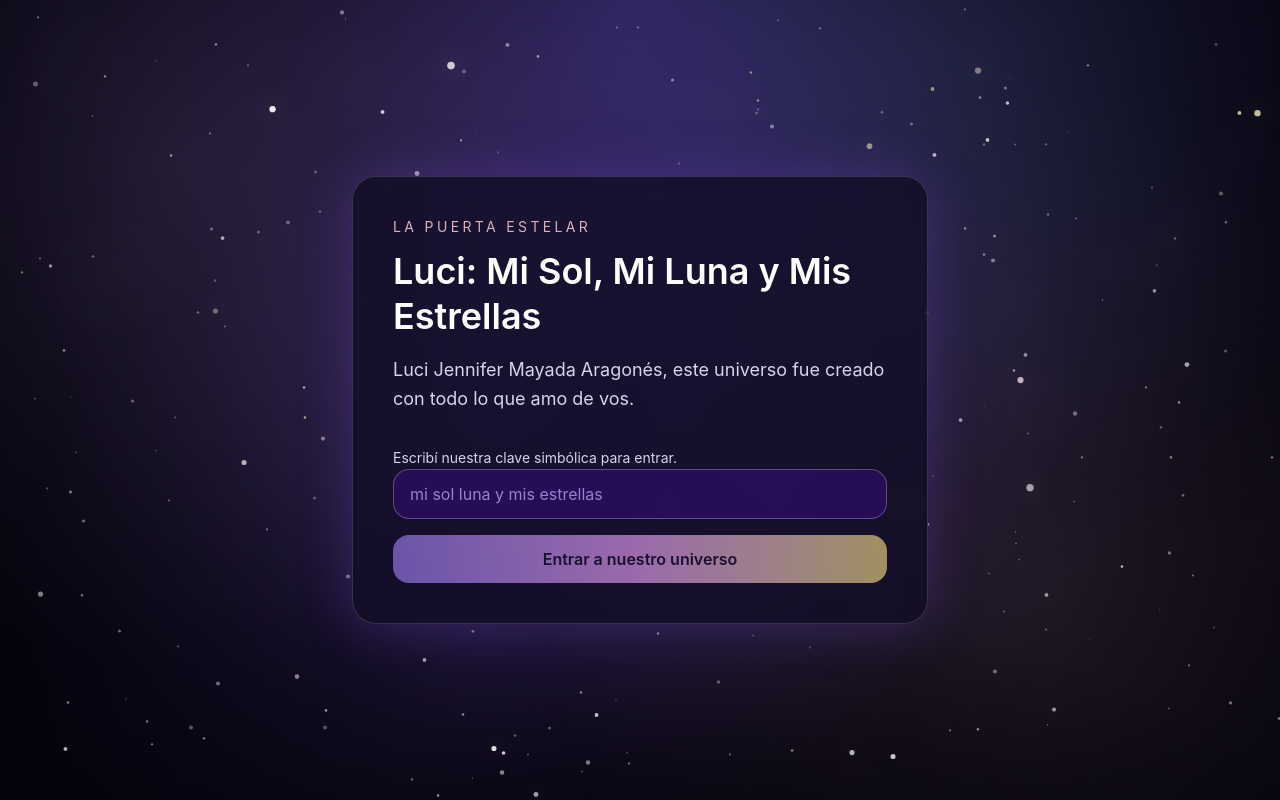
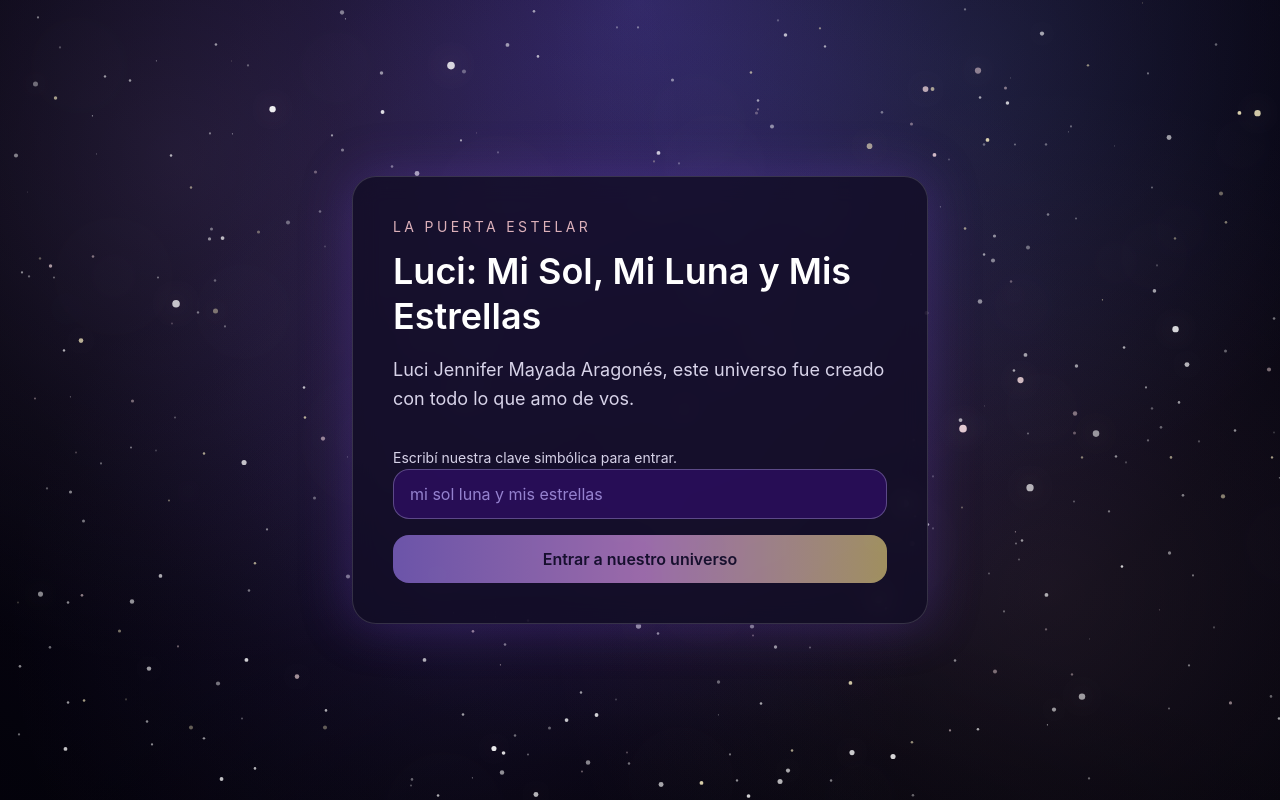
Before and after one commit to Daegon13/luci-universo, a Next.js app: page / in a window 1280 px wide. Built offline with nearby package versions, Linux system fonts and the light colour scheme.

Commit message:
Boost star density and reduce overlay wash for visible cosmic background

```diff
--- a/src/components/ConstellationTimeline.tsx
+++ b/src/components/ConstellationTimeline.tsx
@@ -17,7 +17,7 @@ export function ConstellationTimeline({ sections, visitedSections, isSecretUnloc
 
   return (
     <>
-      <div className="relative mt-6 hidden min-h-[40rem] overflow-hidden rounded-3xl border border-violet-200/15 bg-[#0e0a20]/46 lg:block">
+      <div className="relative mt-6 hidden min-h-[40rem] overflow-hidden rounded-3xl border border-violet-200/15 bg-[#0e0a20]/26 lg:block">
         <ConstellationLines sections={sections} />
         {sections.map((section) => (
           <ConstellationStar
--- a/src/components/GalaxyMap.tsx
+++ b/src/components/GalaxyMap.tsx
@@ -47,8 +47,8 @@ export function GalaxyMap() {
   };
 
   return (
-    <section className="relative z-10 mx-auto w-full max-w-6xl overflow-hidden rounded-3xl border border-violet-100/20 bg-[#0f0b22]/52 p-5 pb-24 shadow-[0_0_45px_rgba(121,82,212,0.32)] backdrop-blur-md sm:p-8 sm:pb-24 lg:p-10">
-      <div className="pointer-events-none absolute inset-0 bg-[radial-gradient(circle_at_20%_15%,rgba(167,139,250,0.12),transparent_44%),radial-gradient(circle_at_80%_80%,rgba(251,191,180,0.1),transparent_48%)]" />
+    <section className="relative z-10 mx-auto w-full max-w-6xl overflow-hidden rounded-3xl border border-violet-100/20 bg-[#0f0b22]/36 p-5 pb-24 shadow-[0_0_45px_rgba(121,82,212,0.32)] backdrop-blur-md sm:p-8 sm:pb-24 lg:p-10">
+      <div className="pointer-events-none absolute inset-0 bg-[radial-gradient(circle_at_20%_15%,rgba(167,139,250,0.06),transparent_48%),radial-gradient(circle_at_80%_80%,rgba(251,191,180,0.05),transparent_54%)]" />
       <p className="relative text-xs uppercase tracking-[0.2em] text-violet-200/85">Nuestro universo</p>
       <h2 className="relative mt-2 text-2xl font-semibold text-white sm:text-3xl lg:text-4xl">Recorré la constelación del tiempo</h2>
       <p className="relative mt-3 max-w-2xl text-sm text-violet-100/85 sm:text-base">
--- a/src/components/NebulaGlow.tsx
+++ b/src/components/NebulaGlow.tsx
@@ -1,10 +1,10 @@
 export function NebulaGlow() {
   return (
     <>
-      <div className="absolute inset-0 bg-[radial-gradient(circle_at_14%_20%,rgba(233,189,255,0.16),transparent_40%),radial-gradient(circle_at_76%_8%,rgba(140,206,255,0.15),transparent_35%),radial-gradient(circle_at_82%_74%,rgba(255,196,214,0.14),transparent_42%),radial-gradient(circle_at_36%_78%,rgba(110,78,189,0.22),transparent_44%)]" />
-      <div className="absolute inset-0 bg-[radial-gradient(circle_at_50%_42%,rgba(78,41,135,0.2),transparent_55%)] mix-blend-screen" />
-      <div className="absolute inset-0 bg-[radial-gradient(120%_86%_at_50%_120%,rgba(0,0,0,0.72),transparent_52%)]" />
-      <div className="absolute inset-0 bg-[radial-gradient(circle_at_center,transparent_22%,rgba(4,2,12,0.56)_100%)]" />
+      <div className="absolute inset-0 bg-[radial-gradient(circle_at_14%_20%,rgba(233,189,255,0.12),transparent_40%),radial-gradient(circle_at_76%_8%,rgba(140,206,255,0.11),transparent_35%),radial-gradient(circle_at_82%_74%,rgba(255,196,214,0.1),transparent_42%),radial-gradient(circle_at_36%_78%,rgba(110,78,189,0.16),transparent_44%)]" />
+      <div className="absolute inset-0 bg-[radial-gradient(circle_at_50%_42%,rgba(78,41,135,0.12),transparent_55%)] mix-blend-screen" />
+      <div className="absolute inset-0 bg-[radial-gradient(120%_86%_at_50%_120%,rgba(0,0,0,0.52),transparent_52%)]" />
+      <div className="absolute inset-0 bg-[radial-gradient(circle_at_center,transparent_22%,rgba(4,2,12,0.36)_100%)]" />
     </>
   );
 }
--- a/src/components/Starfield.tsx
+++ b/src/components/Starfield.tsx
@@ -17,9 +17,9 @@ type Star = {
 };
 
 const STAR_COUNTS: Record<StarLayer, number> = {
-  far: 150,
-  mid: 76,
-  hero: 24,
+  far: 230,
+  mid: 120,
+  hero: 38,
 };
 
 function seededValue(index: number, salt: number) {
@@ -34,8 +34,8 @@ function createStars(layer: StarLayer, offset: number): Star[] {
     const baseId = id + offset;
     const sizeBase = layer === "far" ? 1.3 : layer === "mid" ? 2.2 : 3.8;
     const sizeVariance = layer === "far" ? 1.05 : layer === "mid" ? 1.7 : 2.6;
-    const opacityBase = layer === "far" ? 0.28 : layer === "mid" ? 0.46 : 0.62;
-    const opacityVariance = layer === "far" ? 0.34 : layer === "mid" ? 0.4 : 0.32;
+    const opacityBase = layer === "far" ? 0.34 : layer === "mid" ? 0.54 : 0.72;
+    const opacityVariance = layer === "far" ? 0.4 : layer === "mid" ? 0.38 : 0.24;
 
     return {
       id: baseId,
@@ -112,12 +112,12 @@ export function Starfield() {
       <div className="absolute inset-0 bg-[radial-gradient(circle_at_top,_#362a72_0%,_#1a1238_32%,_#070512_72%,_#03020a_100%)]" />
       <NebulaGlow />
 
-      <AmbientParticles amount={24} seedOffset={0} />
-      <AmbientParticles amount={14} seedOffset={260} />
+      <AmbientParticles amount={40} seedOffset={0} />
+      <AmbientParticles amount={26} seedOffset={260} />
 
-      <StarLayerView stars={farStars} drift={["-0.5%", "0%", "0.6%"]} blur="blur-[0.2px]" reduceMotion={reduceMotion} />
+      <StarLayerView stars={farStars} drift={["-0.5%", "0%", "0.6%"]} blur="blur-[0.1px]" reduceMotion={reduceMotion} />
       <StarLayerView stars={midStars} drift={["0%", "0.6%", "-0.3%"]} reduceMotion={reduceMotion} />
-      <StarLayerView stars={heroStars} drift={["0.5%", "0%", "-0.5%"]} blur="shadow-[0_0_18px_rgba(255,232,214,0.5)]" reduceMotion={reduceMotion} />
+      <StarLayerView stars={heroStars} drift={["0.5%", "0%", "-0.5%"]} blur="shadow-[0_0_22px_rgba(255,235,220,0.62)]" reduceMotion={reduceMotion} />
     </div>
   );
 }
```
